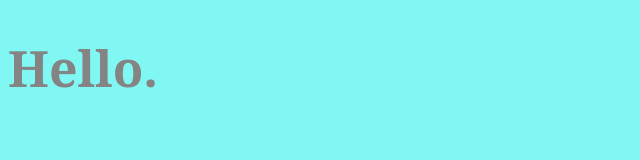
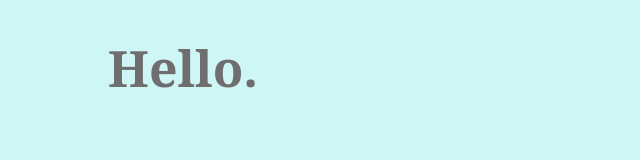
Before and after one commit to Oneman2feet/Oneman2feet.github.io, a plain HTML site: page index.html in a window 1280 px wide. Shown: the whole page, without its empty margins (0-640 px from the left). Drawn offline with Linux system fonts and the light colour scheme.

Commit message:
changed colors

```diff
--- a/style.css
+++ b/style.css
@@ -1,3 +1,3 @@
-body { background: #81F7F3; }
+body { background: #CEF6F5; }
 
-h1 { font-family: Georgia, serif; font-size: 50px; color: #848484; }
+h1 { font-family: Georgia, serif; font-size: 50px; color: #6E6E6E; padding-left: 100px; }
```
